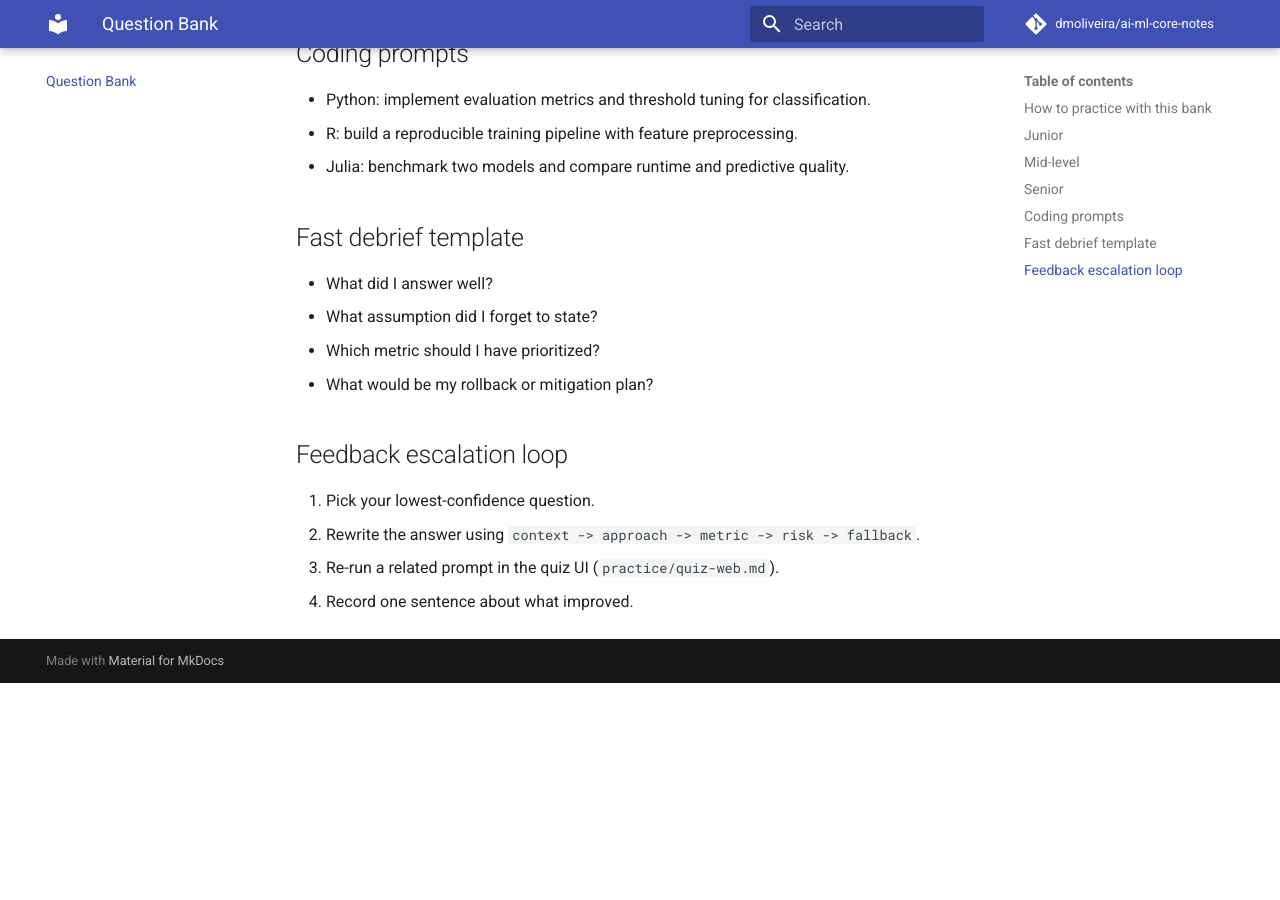
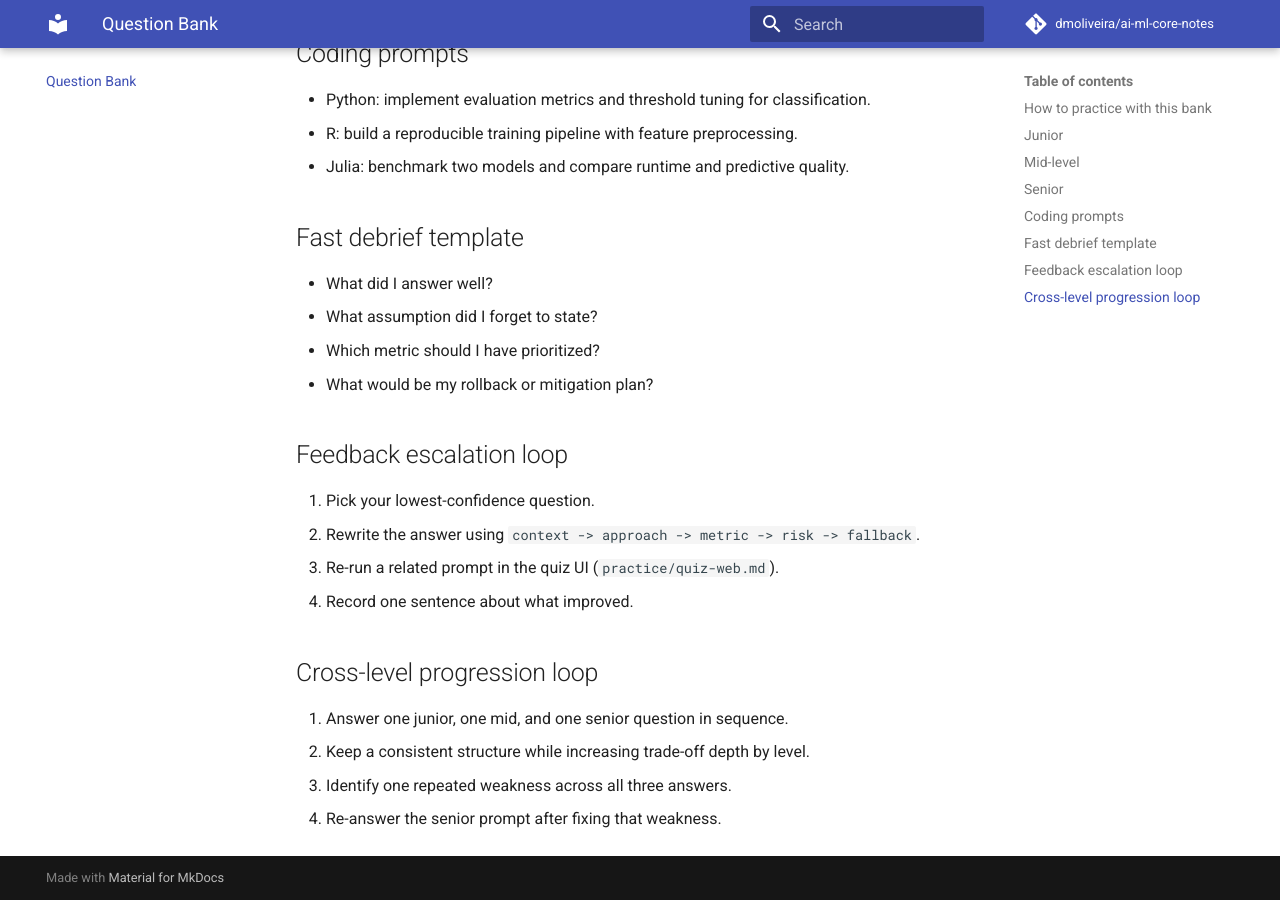
Before and after one commit to dmoliveira/ai-ml-core-notes, an MkDocs documentation site: the page built from docs/interview-prep/question-bank.md, in a window 1280 px wide and 900 px high, scrolled down 1093 px. Built offline with MkDocs 1.6.1 and Material for MkDocs 9.7.7, drawn with Linux system fonts in a browser that asks for light colours; comment, search, counter and statistics services are not loaded; before the commit the page ends 1776 px from its top, so only the background shows below that.

Commit message:
Add senior decision and cross-level progression loops

```diff
--- a/docs/interview-prep/question-bank.md
+++ b/docs/interview-prep/question-bank.md
@@ -48,3 +48,10 @@ Use this bank for mock interviews and self-evaluation.
 2. Rewrite the answer using `context -> approach -> metric -> risk -> fallback`.
 3. Re-run a related prompt in the quiz UI (`practice/quiz-web.md`).
 4. Record one sentence about what improved.
+
+## Cross-level progression loop
+
+1. Answer one junior, one mid, and one senior question in sequence.
+2. Keep a consistent structure while increasing trade-off depth by level.
+3. Identify one repeated weakness across all three answers.
+4. Re-answer the senior prompt after fixing that weakness.
```
Also changed, not shown: docs/interview-prep/senior.md (+7 -0 lines).
